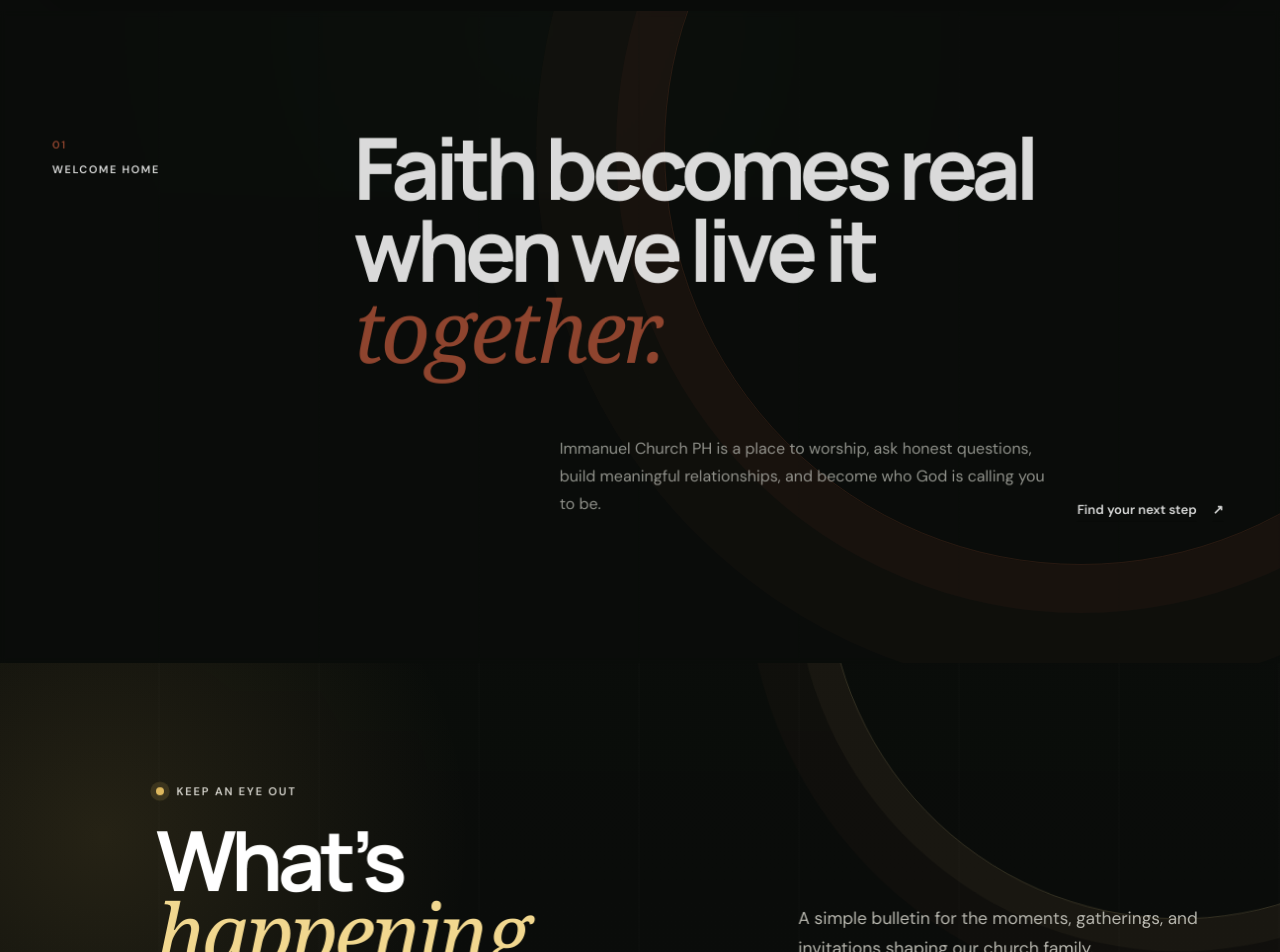
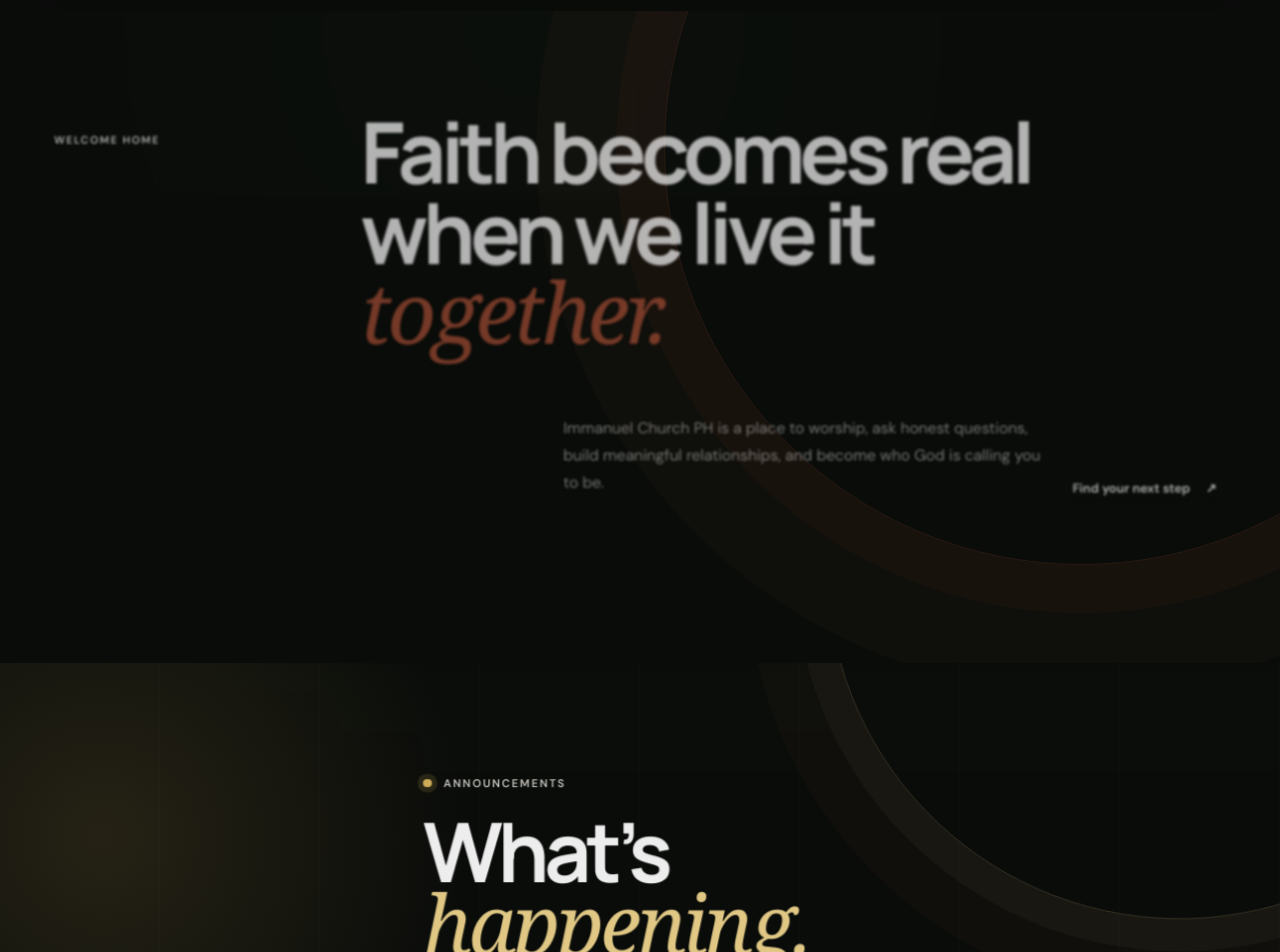
Before and after one commit to lokeyyron/immanuel-philippines, a Next.js app: page / in a window 1280 px wide. Shown: the part 820-1772 px from the top of the page. Built offline with nearby package versions, Linux system fonts and the light colour scheme.

Commit message:
Polish announcements, journal labels, and scroll motion

```diff
--- a/app/components/Announcements.js
+++ b/app/components/Announcements.js
@@ -23,10 +23,9 @@
     <Reveal as="section" className="announcements section section-dark" id="announcements" aria-labelledby="announcements-title">
       <div className="announcements-heading">
         <div className="section-heading">
-          <p className="kicker"><span /> Keep an eye out</p>
+          <p className="kicker"><span /> Announcements</p>
           <h2 id="announcements-title">What’s <em>happening.</em></h2>
         </div>
-        <p className="announcements-description">A simple bulletin for the moments, gatherings, and invitations shaping our church family.</p>
       </div>
 
       <div className="announcement-carousel" role="region" aria-roledescription="carousel" aria-label="Church announcements">
--- a/app/components/HomeSections.js
+++ b/app/components/HomeSections.js
@@ -6,7 +6,7 @@
   return (
     <>
       <Reveal as="section" className="welcome section" id="welcome" aria-labelledby="welcome-title">
-        <div className="section-label"><span>01</span><p>Welcome home</p></div>
+        <div className="section-label"><p>Welcome home</p></div>
         <div className="welcome-copy">
           <h2 id="welcome-title">Faith becomes real when we live it <em>together.</em></h2>
           <div className="welcome-support">
@@ -21,13 +21,13 @@
       <Reveal as="section" className="blog-spotlight section section-dark" id="journal" aria-labelledby="journal-title">
         <div className="blog-intro">
           <div className="section-heading">
-            <p className="kicker"><span className="live-pulse" /> From the community</p>
+            <p className="kicker"><span className="live-pulse" /> From the journal</p>
             <h2 id="journal-title">Words for the <em>week.</em></h2>
           </div>
         </div>
         <div className="blog-card-grid">
           <Link className="blog-card blog-card-featured" href="/journal">
-            <span className="blog-card-index">01 / DEVOTIONAL</span>
+            <span className="blog-card-index">01 / JOURNAL</span>
             <div>
               <p className="blog-card-kicker">A quiet place to begin</p>
               <h3>Carry grace into Monday.</h3>
@@ -36,7 +36,7 @@
             <span className="blog-card-arrow" aria-hidden="true">↗</span>
           </Link>
           <Link className="blog-card" href="/journal">
-            <span className="blog-card-index">02 / STORY</span>
+            <span className="blog-card-index">02 / REFLECTION</span>
             <div>
               <h3>What God is teaching us.</h3>
               <p>Read a testimony, a question, or a small faithful step from someone in the community.</p>
--- a/app/components/ScrollAtmosphere.js
+++ b/app/components/ScrollAtmosphere.js
@@ -46,18 +46,24 @@
       // As a section leaves through either edge, it is pulled away and fades;
       // when it comes back toward the viewport centre, it naturally returns.
       const centre = viewportHeight * 0.5;
-      const travelRange = Math.max(viewportHeight * 0.92, 1);
+      const travelRange = Math.max(viewportHeight * 0.78, 1);
       sections.forEach((section) => {
         const rect = section.getBoundingClientRect();
         const sectionCentre = rect.top + rect.height * 0.5;
         const distance = clamp((sectionCentre - centre) / travelRange, -1.15, 1.15);
         const distanceFromCentre = Math.abs(distance);
-        const fade = clamp(1 - Math.max(0, distanceFromCentre - 0.16) * 0.92, 0.16, 1);
-        const scale = 1 - Math.min(0.055, Math.max(0, distanceFromCentre - 0.12) * 0.06);
-        const shift = distance * 46;
+        // Keep the movement subtle at the centre, then let each section peel
+        // away as it leaves the viewport. This makes the effect noticeable on
+        // both downward and upward scrolls without moving the layout itself.
+        const fade = clamp(1 - Math.max(0, distanceFromCentre - 0.12) * 1.2, 0.08, 1);
+        const scale = 1 - Math.min(0.09, Math.max(0, distanceFromCentre - 0.08) * 0.095);
+        const shift = distance * 88;
+        const blur = Math.min(5, Math.max(0, distanceFromCentre - 0.2) * 5.5);
         section.style.setProperty("--parallax-shift", `${shift.toFixed(2)}px`);
         section.style.setProperty("--parallax-opacity", fade.toFixed(3));
         section.style.setProperty("--parallax-scale", scale.toFixed(3));
+        section.style.setProperty("--parallax-blur", `${blur.toFixed(2)}px`);
+        section.dataset.scrollPhase = distance < -0.2 ? "leaving-up" : distance > 0.2 ? "entering-down" : "center";
       });
 
       // Live content follows the same plane, but with a softer fade. This
@@ -69,9 +75,11 @@
         const distance = clamp((targetCentre - centre) / Math.max(viewportHeight * 1.15, 1), -1.2, 1.2);
         const distanceFromCentre = Math.abs(distance);
         const fade = clamp(1 - Math.max(0, distanceFromCentre - 0.28) * 1.35, 0.08, 1);
-        const shift = distance * 28;
+        const shift = distance * 42;
+        const blur = Math.min(3, Math.max(0, distanceFromCentre - 0.28) * 3.2);
         target.style.setProperty("--parallax-shift", `${shift.toFixed(2)}px`);
         target.style.setProperty("--parallax-opacity", fade.toFixed(3));
+        target.style.setProperty("--parallax-blur", `${blur.toFixed(2)}px`);
       });
 
       previousY = y;
--- a/app/members/MemberLogin.js
+++ b/app/members/MemberLogin.js
@@ -33,7 +33,7 @@
         </div>
 
         <div className="member-login-card">
-          <div className="member-login-card-top"><span>Member access</span><span>01 / 01</span></div>
+          <div className="member-login-card-top"><span>Member access</span></div>
           <form className="member-login-form" onSubmit={handleSubmit}>
             <label htmlFor="member-username">Username</label>
             <input id="member-username" name="username" type="text" autoComplete="username" value={username} onChange={(event) => setUsername(event.target.value)} placeholder="Your username" />
--- a/styles.css
+++ b/styles.css
@@ -3522,3 +3522,66 @@
   .blog-index-hero-grid,
   .blog-post-grid { transform: none; transition: none; }
 }
+
+/* Final responsive polish: the drawer owns the viewport on small screens,
+   while the page foreground gets a clear, reversible scroll-parallax pass. */
+.site-header {
+  z-index: 90;
+  overflow: visible;
+}
+.site-header.menu-is-open { z-index: 90; }
+.site-menu-scrim {
+  width: 100vw;
+  height: 100dvh;
+  z-index: 70;
+}
+.site-menu-panel {
+  top: 0;
+  bottom: 0;
+  width: min(28rem, 100vw);
+  max-height: 100dvh;
+  z-index: 80;
+}
+.announcements-heading {
+  grid-template-columns: 1fr;
+}
+.announcements-heading .section-heading {
+  max-width: none;
+}
+.section-reveal.is-visible > * {
+  filter: blur(var(--parallax-blur, 0px));
+  transition:
+    opacity 260ms linear,
+    transform 420ms cubic-bezier(.22,.61,.36,1),
+    filter 420ms ease;
+}
+.section-reveal.is-visible[data-scroll-phase="leaving-up"] > *,
+.section-reveal.is-visible[data-scroll-phase="entering-down"] > * {
+  will-change: opacity, transform, filter;
+}
+.live-library-heading,
+.live-feature-card,
+.live-replay-reveal {
+  filter: blur(var(--parallax-blur, 0px));
+  transition: opacity 320ms linear, transform 420ms cubic-bezier(.22,.61,.36,1), filter 420ms ease;
+  will-change: opacity, transform, filter;
+}
+
+@media (max-width: 720px) {
+  .site-menu-panel {
+    width: 100vw;
+    padding-right: 1rem;
+    padding-left: 1rem;
+  }
+  .site-menu-panel-head { padding-top: .15rem; }
+}
+
+@media (prefers-reduced-motion: reduce) {
+  .section-reveal.is-visible > *,
+  .live-library-heading,
+  .live-feature-card,
+  .live-replay-reveal {
+    filter: none;
+    transition: none;
+  }
+}
```
